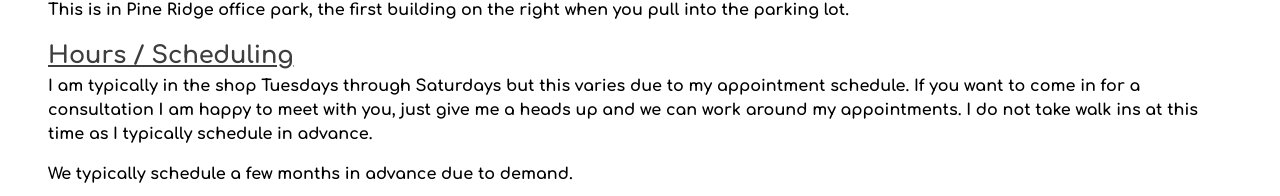
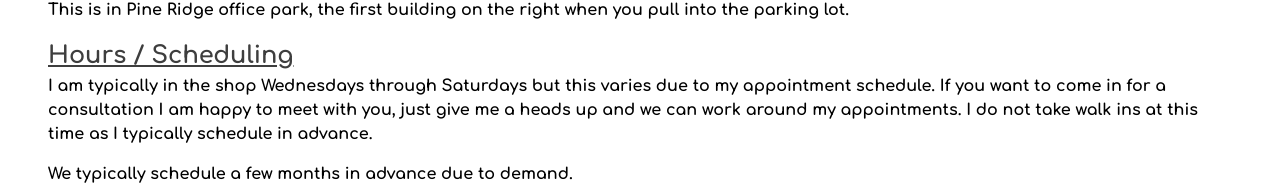
Before and after one commit to llamashock/kat-tattoo, a Next.js app: page /contact in a window 1280 px wide. Shown: the part 546-742 px from the top of the page. Built offline with nearby package versions, Linux system fonts and the light colour scheme.

Commit message:
Update schedule

```diff
--- a/src/pages/contact.tsx
+++ b/src/pages/contact.tsx
@@ -25,7 +25,7 @@ const contact = () => {
         </p>
 
         <h2 className={`${styles.h2}`}>Hours / Scheduling</h2>
-        <p className={`${styles.p}`}>I am typically in the shop Tuesdays through Saturdays but this varies due to my appointment schedule. If you want to come in for a consultation I am happy to meet with you, just give me a heads up and we can work around my appointments. I do not take walk ins at this time as I typically schedule in advance.</p>
+        <p className={`${styles.p}`}>I am typically in the shop Wednesdays through Saturdays but this varies due to my appointment schedule. If you want to come in for a consultation I am happy to meet with you, just give me a heads up and we can work around my appointments. I do not take walk ins at this time as I typically schedule in advance.</p>
         <p className={`${styles.p}`}>We typically schedule a few months in advance due to demand.</p>
 
         <h2 className={`${styles.h2}`}>To request an appointment</h2>
```
